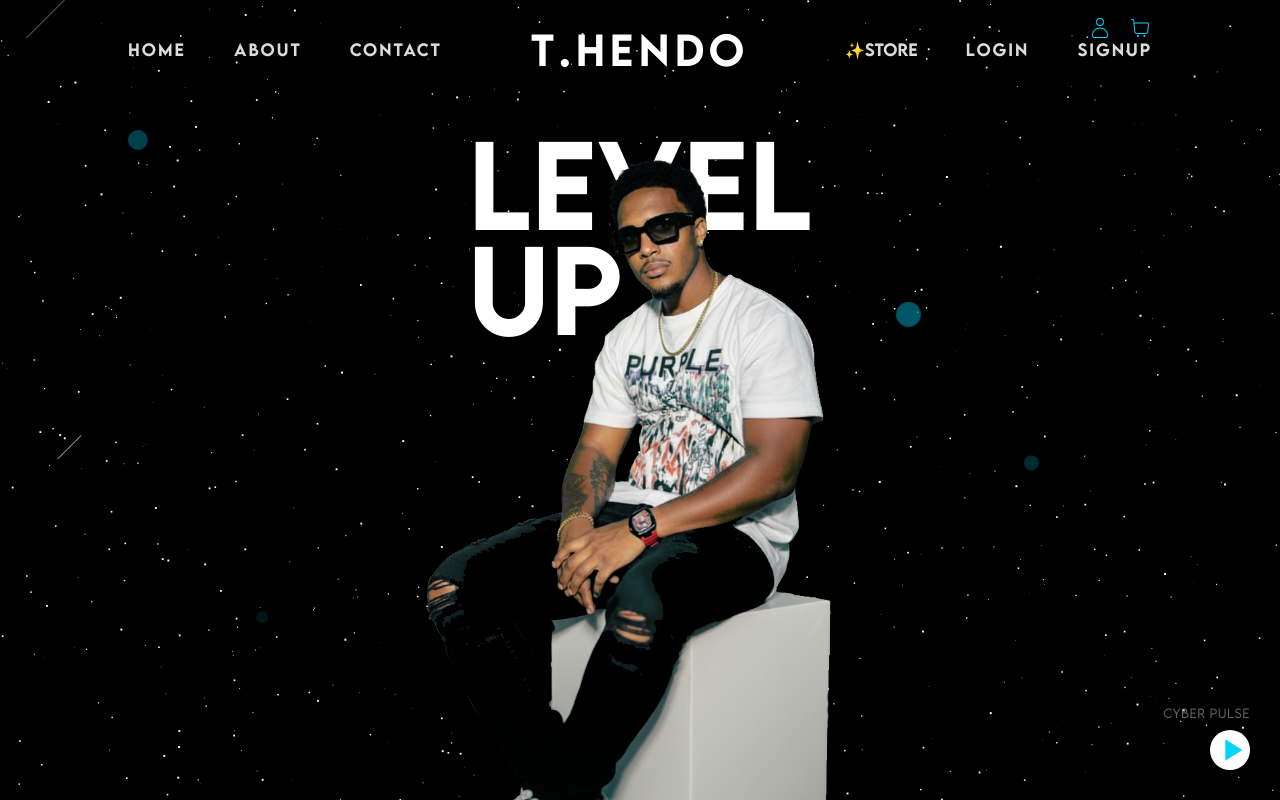
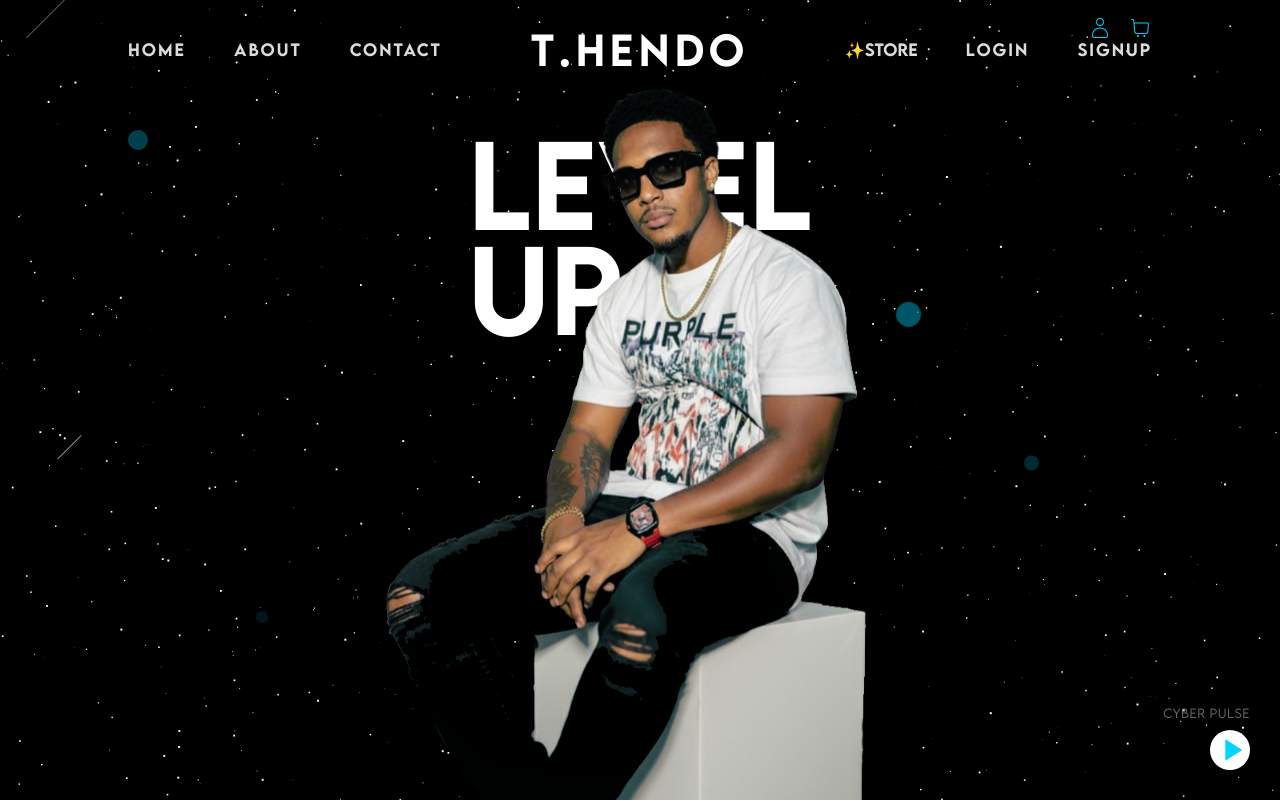
Before and after one commit to NikoDola/hendo, a Next.js app: page / in a window 1280 px wide. Shown: the top 800 px of the page. Built offline with nearby package versions, Linux system fonts and the light colour scheme; no server answers.

Commit message:
Fix hero image loading in production by using Next.js Image component instead of CSS background-image

```diff
--- a/src/components/client/Hero.css
+++ b/src/components/client/Hero.css
@@ -16,109 +16,21 @@
   margin: 0 auto;
   width: 50%;
   height: 100vh;
-  background-image: url("/images/hendo/4.png");
-  background-size: contain;
-  background-repeat: no-repeat;
-  background-position: center;
   animation: glitch 3.5s infinite steps(1);
   z-index: 9;
   top: 40px;
+  display: flex;
+  align-items: center;
+  justify-content: center;
 }
 
-@keyframes glitch {
-
-  0%,
-  90% {
-    background-image: url('/images/hendo/4.png');
-  }
-
-  92.5% {
-    background-image: url('/images/hendo/glitch1.png');
-    background-size: contain;
-    z-index: 1;
-  }
-
-  95.5% {
-    background-image: url('/images/hendo/glitch2.png');
-    background-size: contain;
-    z-index: 1;
-  }
-
-  97.5% {
-    background-image: url('/images/hendo/glitch3.png');
-    background-size: contain;
-    z-index: 1;
-  }
+.hendo-image {
+  width: 100%;
+  height: auto;
+  object-fit: contain;
 }
 
-/* Glitch trigger animation - triggered by color changes */
-.glitch-trigger {
-  animation: glitchTrigger 1s steps(1);
-}
-
-@keyframes glitchTrigger {
-  0% {
-    background-image: url('/images/hendo/4.png');
-  }
-
-  10% {
-    background-image: url('/images/hendo/glitch1.png');
-    background-size: contain;
-    z-index: 1;
-  }
-
-  20% {
-    background-image: url('/images/hendo/glitch2.png');
-    background-size: contain;
-    z-index: 1;
-  }
-
-  30% {
-    background-image: url('/images/hendo/glitch3.png');
-    background-size: contain;
-    z-index: 1;
-  }
-
-  40% {
-    background-image: url('/images/hendo/glitch1.png');
-    background-size: contain;
-    z-index: 1;
-  }
-
-  50% {
-    background-image: url('/images/hendo/glitch2.png');
-    background-size: contain;
-    z-index: 1;
-  }
-
-  60% {
-    background-image: url('/images/hendo/glitch3.png');
-    background-size: contain;
-    z-index: 1;
-  }
-
-  70% {
-    background-image: url('/images/hendo/glitch1.png');
-    background-size: contain;
-    z-index: 1;
-  }
-
-  80% {
-    background-image: url('/images/hendo/glitch2.png');
-    background-size: contain;
-    z-index: 1;
-  }
-
-  90% {
-    background-image: url('/images/hendo/glitch3.png');
-    background-size: contain;
-    z-index: 1;
-  }
-
-  100% {
-    background-image: url('/images/hendo/4.png');
-  }
-}
+/* Glitch animation is now handled by JavaScript */
 
 .headline {
   position: absolute;
--- a/src/components/client/Hero.tsx
+++ b/src/components/client/Hero.tsx
@@ -1,9 +1,11 @@
 "use client";
 import { useEffect, useState } from "react";
+import Image from "next/image";
 import "./Hero.css";
 
 export default function Hero() {
   const [isGlitching, setIsGlitching] = useState(false);
+  const [currentImage, setCurrentImage] = useState("/images/hendo/4.png");
 
   useEffect(() => {
     let lastColor = "";
@@ -24,8 +26,31 @@ export default function Hero() {
         glitchTimeout = setTimeout(() => {
           setIsGlitching(true);
 
+          // Glitch sequence
+          const glitchImages = [
+            "/images/hendo/glitch1.png",
+            "/images/hendo/glitch2.png",
+            "/images/hendo/glitch3.png",
+            "/images/hendo/glitch1.png",
+            "/images/hendo/glitch2.png",
+            "/images/hendo/glitch3.png"
+          ];
+
+          let glitchIndex = 0;
+          const glitchInterval = setInterval(() => {
+            if (glitchIndex < glitchImages.length) {
+              setCurrentImage(glitchImages[glitchIndex]);
+              glitchIndex++;
+            } else {
+              clearInterval(glitchInterval);
+              setCurrentImage("/images/hendo/4.png");
+              setIsGlitching(false);
+            }
+          }, 100);
+
           setTimeout(() => {
             setIsGlitching(false);
+            setCurrentImage("/images/hendo/4.png");
           }, 1000);
         }, 1200);
       }
@@ -58,7 +83,16 @@ export default function Hero() {
             <span id="letter_p">P</span>
           </div>
         </div>
-        <div className={`hendoImageDiv ${isGlitching ? 'glitch-trigger' : ''}`}></div>
+        <div className={`hendoImageDiv ${isGlitching ? 'glitch-trigger' : ''}`}>
+          <Image
+            src={currentImage}
+            alt="Hendo"
+            width={800}
+            height={600}
+            priority
+            className="hendo-image"
+          />
+        </div>
         <div className="void"></div>
       </div>
     </div>
```
